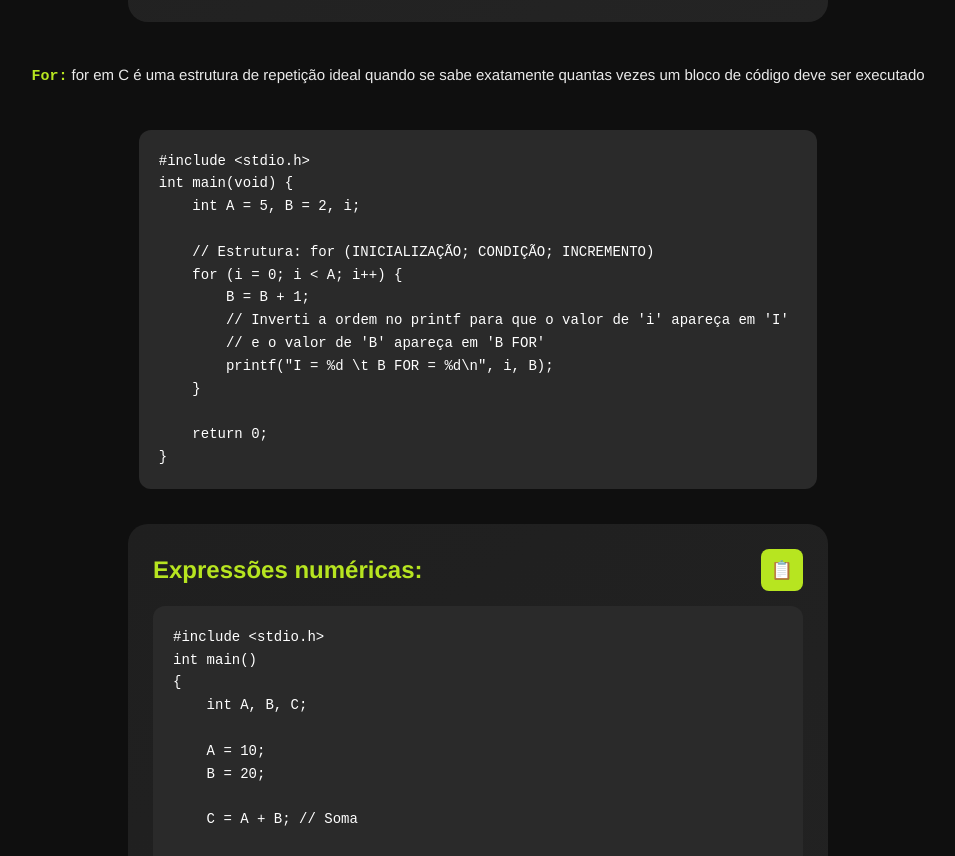
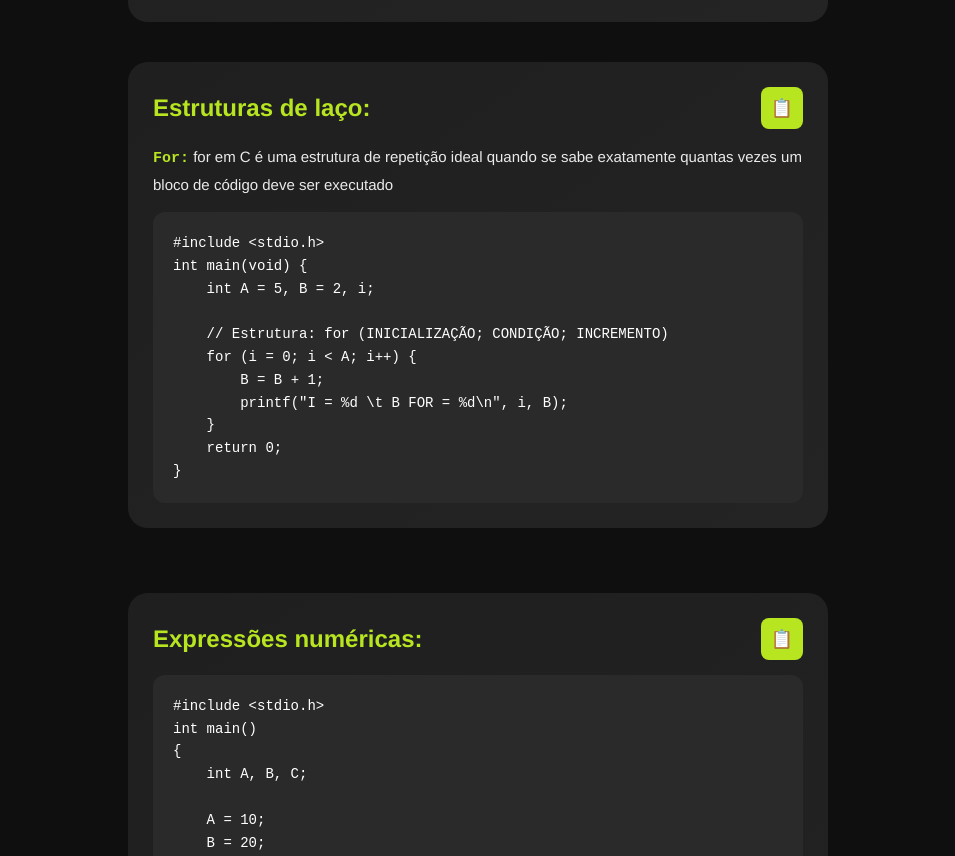
Before and after one commit to moonpsd/Luci-files, a plain HTML site: page Prog/index.html in a window 1280 px wide. Shown: the part 5638-6494 px from the top of the page, without its empty margins (162-1117 px from the left). Drawn offline with nearby package versions, Linux system fonts and the light colour scheme.

Commit message:
Segundo Commit

```diff
--- a/Prog/index.html
+++ b/Prog/index.html
@@ -316,9 +316,23 @@ int main(void) {
     return 0;
 }
 </code></pre>
-            </div>
+        </div>
 
-                    <p class="code-description">
+       </div>
+
+            <div class="code-card">
+
+            <div class="card-header">
+
+            <h2>Estruturas de laço:</h2>
+
+            <button class="copy-btn">
+            📋
+            </button>
+
+        </div>
+
+        <p class="code-description">
             <strong class="tt">For:</strong> for em C é uma estrutura de repetição ideal quando se sabe exatamente quantas vezes um bloco de código deve ser executado
         </p>
 
@@ -329,14 +343,12 @@ int main(void) {
     // Estrutura: for (INICIALIZAÇÃO; CONDIÇÃO; INCREMENTO)
     for (i = 0; i < A; i++) {
         B = B + 1;
-        // Inverti a ordem no printf para que o valor de 'i' apareça em 'I'
-        // e o valor de 'B' apareça em 'B FOR'
         printf("I = %d \t B FOR = %d\n", i, B);
     }
-
     return 0;
 }
 </code></pre>
+        </div>
 </p></div>
 
             </div>
```
